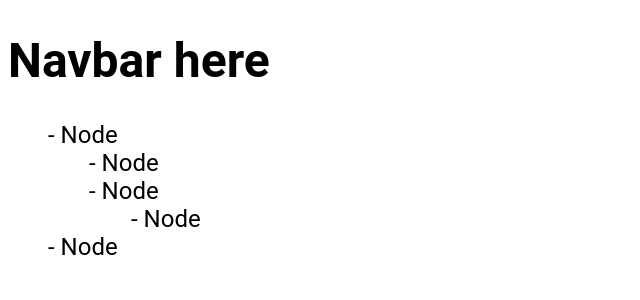
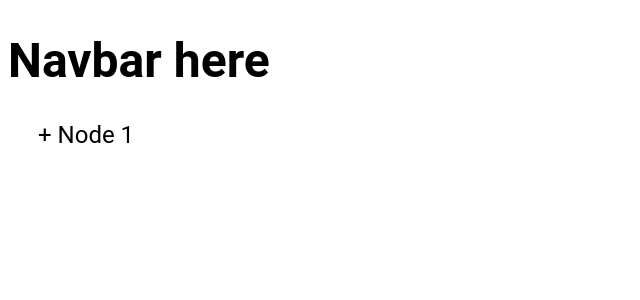
Before and after one commit to chainsawfish/ReactTree, a React (Vite) app in the folder react-tree/: page / in a window 1280 px wide. Shown: the top 300 px of the page, without its empty margins (0-640 px from the left). Built offline with nearby package versions, Linux system fonts and the light colour scheme.

Commit message:
fix rewrite code

```diff
--- a/react-tree/src/components/Node.jsx
+++ b/react-tree/src/components/Node.jsx
@@ -1,30 +1,35 @@
-import { useState } from "react";
+import {useState} from "react";
 
-export const Node = ({ nodes, level = 0 }) => {
-  const [isVisible, setIsVisible] = useState(true);
+const Node = ({nodes}) => {
+    const [isVisible, setIsVisible] = useState(false);
 
-  const handleVisibility = (node) => {
-    node.isVisible = !node.isVisible;
+    const toggleOpen = () => {
+        setIsVisible(!isVisible);
     };
+
+    const toggleSelect = () => {
+
+    }
+
     return (
-    <div>
-      {Array.isArray(nodes) &&
-        nodes.map((node, index) => {
+        <div style={{paddingLeft: 30}}>
+
+
+            <span onClick={toggleOpen}>{isVisible ? "- " : "+ "}</span>
+            <span onClick={toggleSelect}>Node {nodes.id}</span>
+            {isVisible ? (
+                nodes?.children?.map((child) => {
                     return (
-            <div
-              key={node.id.toString() + index}
-              style={{ marginLeft: level + 40 }}
-            >
-              <span onClick={() => handleVisibility(node)}>
-                {isVisible ? "-" : "+"}{" "}
-              </span>
-              Node
-              <Node nodes={node.children} level={level + 1} />
+                        <div >
+                            <Node  nodes={child}/>
                         </div>
                     );
-        })}
+                })
+            ) : (
+                <></>
+            )}
         </div>
     );
-};
+}
 
 export default Node;
--- a/react-tree/src/data/nodeList.js
+++ b/react-tree/src/data/nodeList.js
@@ -1,44 +1,29 @@
-export const nodeList = [
+export const nodeList =
     {
         id: 1,
-    parent: null,
+        text: "node text",
         children: [
             {
                 id: 3,
-        parent: 1,
-        children: [],
-        isVisible: false,
-        isSelected: false,
+                children: [
+                    {
+                    id: 6,
+                    text: "node text",
+                    children: []
+                }
+                ],
                 text: "node text"
             },
             {
                 id: 4,
-        parent: 1,
+                text: "node text",
                 children: [
                     {
                         id: 5,
-            parent: 4,
                         children: [],
-            isVisible: false,
-            isSelected: false,
                         text: "node text"
                     }
                 ],
-        isVisible: true,
-        isSelected: false,
-        text: "node text"
             }
         ],
-    isVisible: true,
-    isSelected: false,
-    text: "node text"
-  },
-  {
-    id: 2,
-    parent: null,
-    children: [],
-    isVisible: true,
-    isSelected: false,
-    text: "node text"
     }
-];
```
Lines whose indentation alone changed are shown as unchanged.
